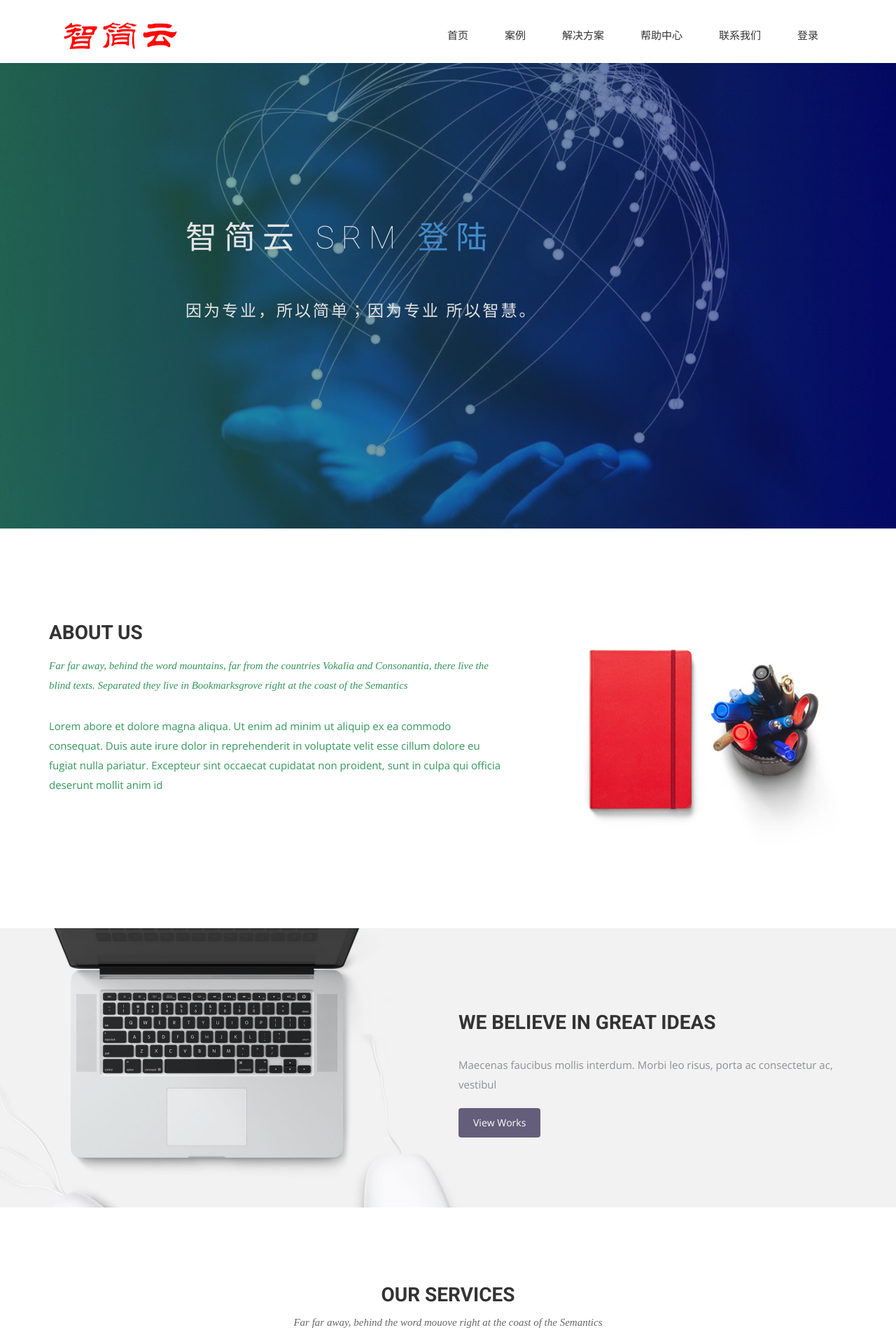
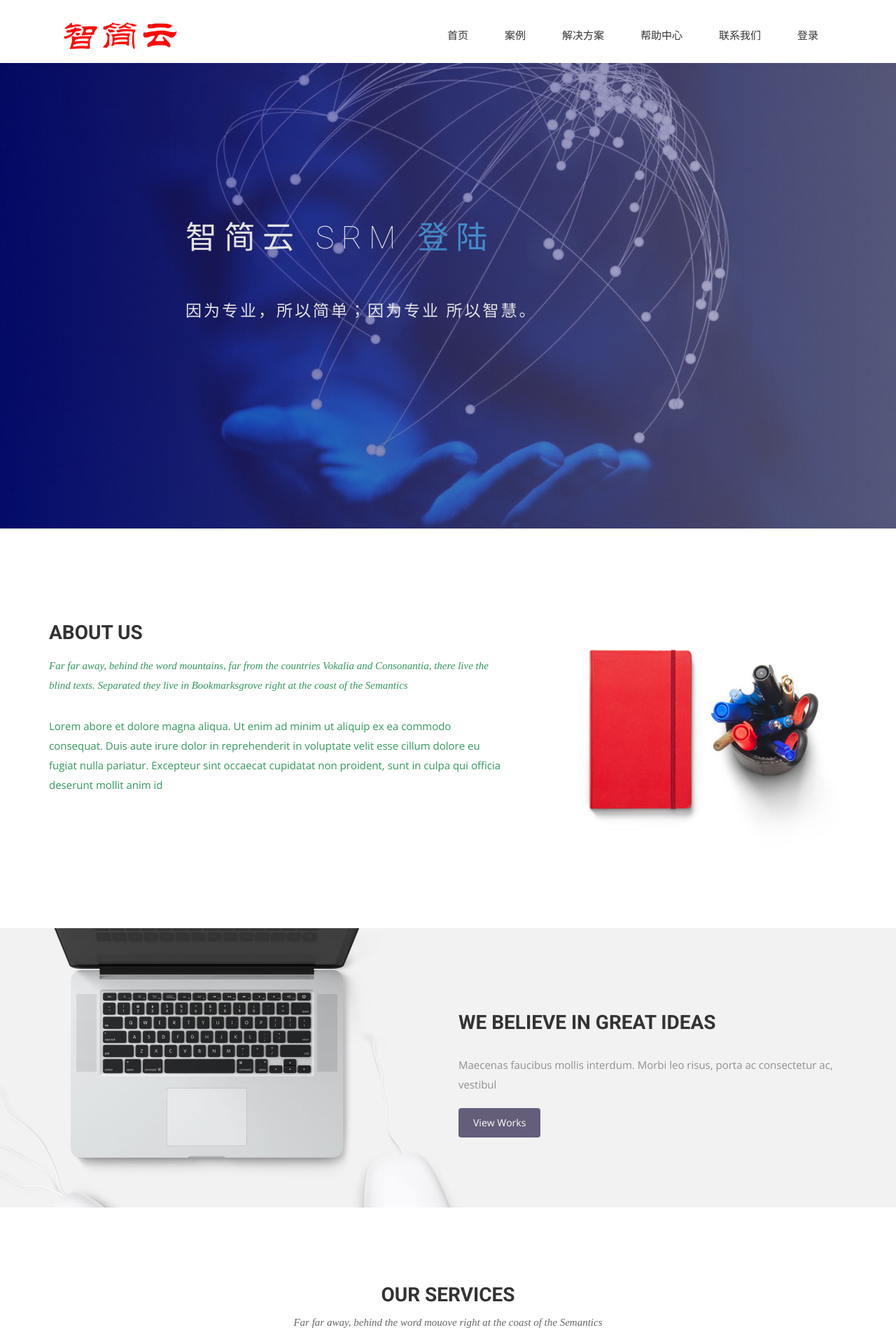
Before and after one commit to dreampivot/slipscloud.github.io, a Jekyll site: the page built from index.html, in a window 1280 px wide. Shown: the top 1920 px of the page at 70% size. Built offline with Jekyll 4.4.1, drawn with Linux system fonts in a browser that asks for light colours; nearby versions of some CDN libraries; some web fonts are replaced.

Commit message:
Update airspace.css

```diff
--- a/css/airspace.css
+++ b/css/airspace.css
@@ -117,7 +117,7 @@ font header .navbar-default .navbar-nav li a:hover {
  /* background: linear-gradient(to left, #8b86a3, #322e40);
 	opacity: 0.8;
 	*/
-  background: linear-gradient(to left, #040480, #36975D);
+  background: linear-gradient(to left, #8b86a3, #040480);
   opacity: 0.6;
 }
 #slider .block {
```
